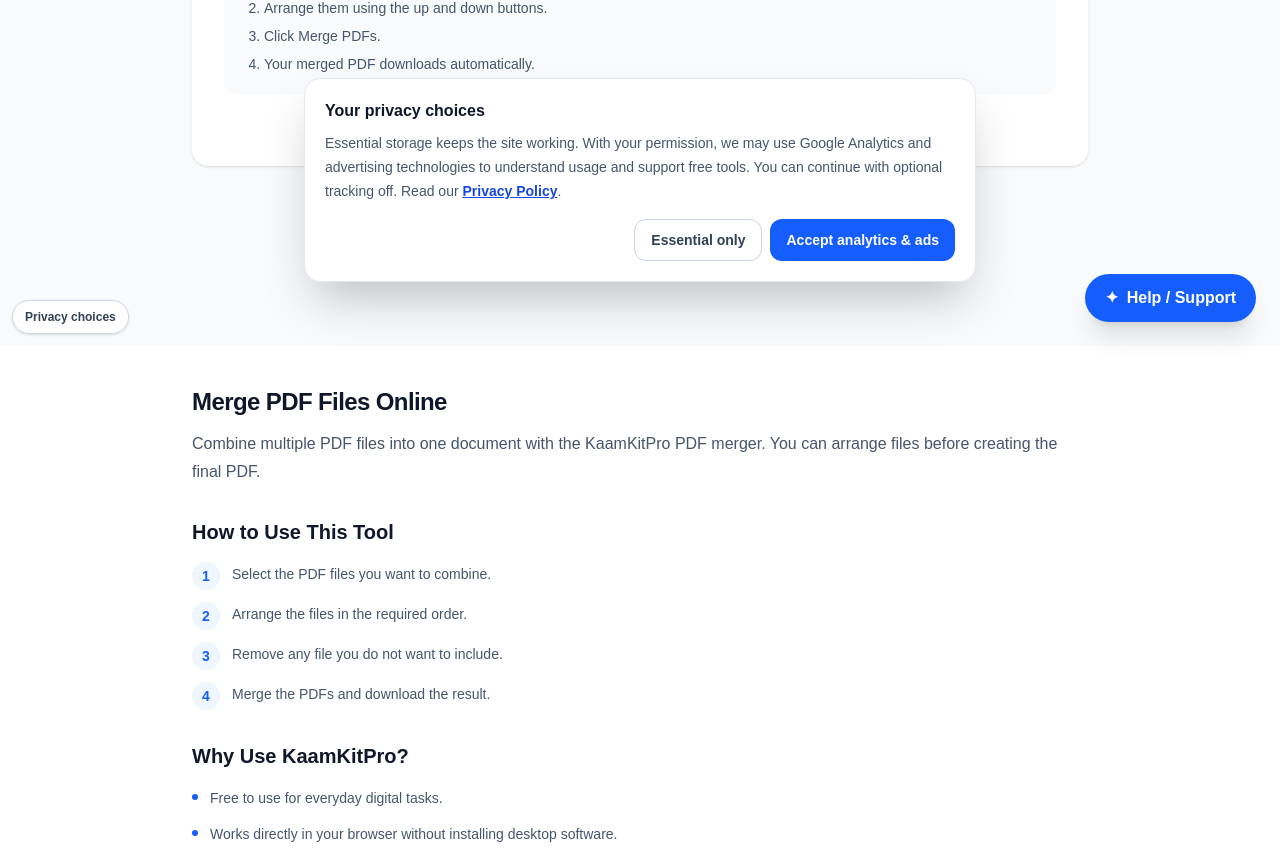
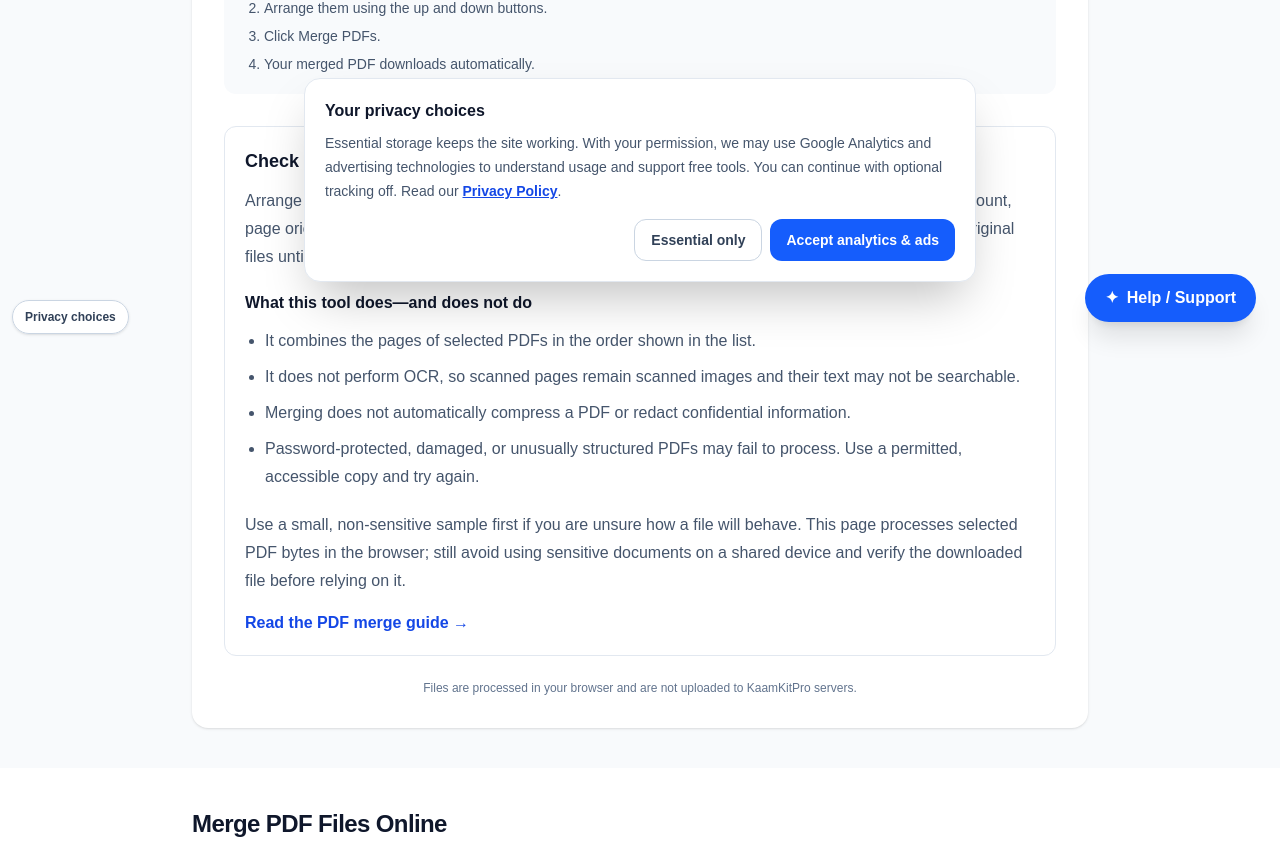
Before and after one commit to WellProSoftware/kaamkitpro, a Next.js app: page /tools/pdf-merge in a window 1280 px wide. Shown: the part 454-1307 px from the top of the page. Built offline with nearby package versions, Linux system fonts and the light colour scheme.

Commit message:
content: add practical usage guidance and limitations

```diff
--- a/src/app/tools/pdf-merge/page.tsx
+++ b/src/app/tools/pdf-merge/page.tsx
@@ -238,6 +238,24 @@ export default function PDFMergePage() {
             </ol>
           </div>
 
+          <section className="mt-8 rounded-xl border border-slate-200 bg-white p-5">
+            <h2 className="text-lg font-semibold text-slate-900">Check the merged PDF before sharing</h2>
+            <p className="mt-3 leading-7 text-slate-600">
+              Arrange files in reading order before merging. After download, open the new PDF and check the page count, page orientation, first and last pages, and any pages that contain forms or important tables. Keep the original files until you have confirmed the result.
+            </p>
+            <h3 className="mt-5 font-semibold text-slate-900">What this tool does—and does not do</h3>
+            <ul className="mt-3 list-disc space-y-2 pl-5 leading-7 text-slate-600">
+              <li>It combines the pages of selected PDFs in the order shown in the list.</li>
+              <li>It does not perform OCR, so scanned pages remain scanned images and their text may not be searchable.</li>
+              <li>Merging does not automatically compress a PDF or redact confidential information.</li>
+              <li>Password-protected, damaged, or unusually structured PDFs may fail to process. Use a permitted, accessible copy and try again.</li>
+            </ul>
+            <p className="mt-5 leading-7 text-slate-600">
+              Use a small, non-sensitive sample first if you are unsure how a file will behave. This page processes selected PDF bytes in the browser; still avoid using sensitive documents on a shared device and verify the downloaded file before relying on it.
+            </p>
+            <a href="/guides/pdf-merge" className="mt-4 inline-block font-semibold text-blue-700 hover:underline">Read the PDF merge guide →</a>
+          </section>
+
           <p className="mt-6 text-center text-xs text-slate-500">
             Files are processed in your browser and are not uploaded to
             KaamKitPro servers.
```
